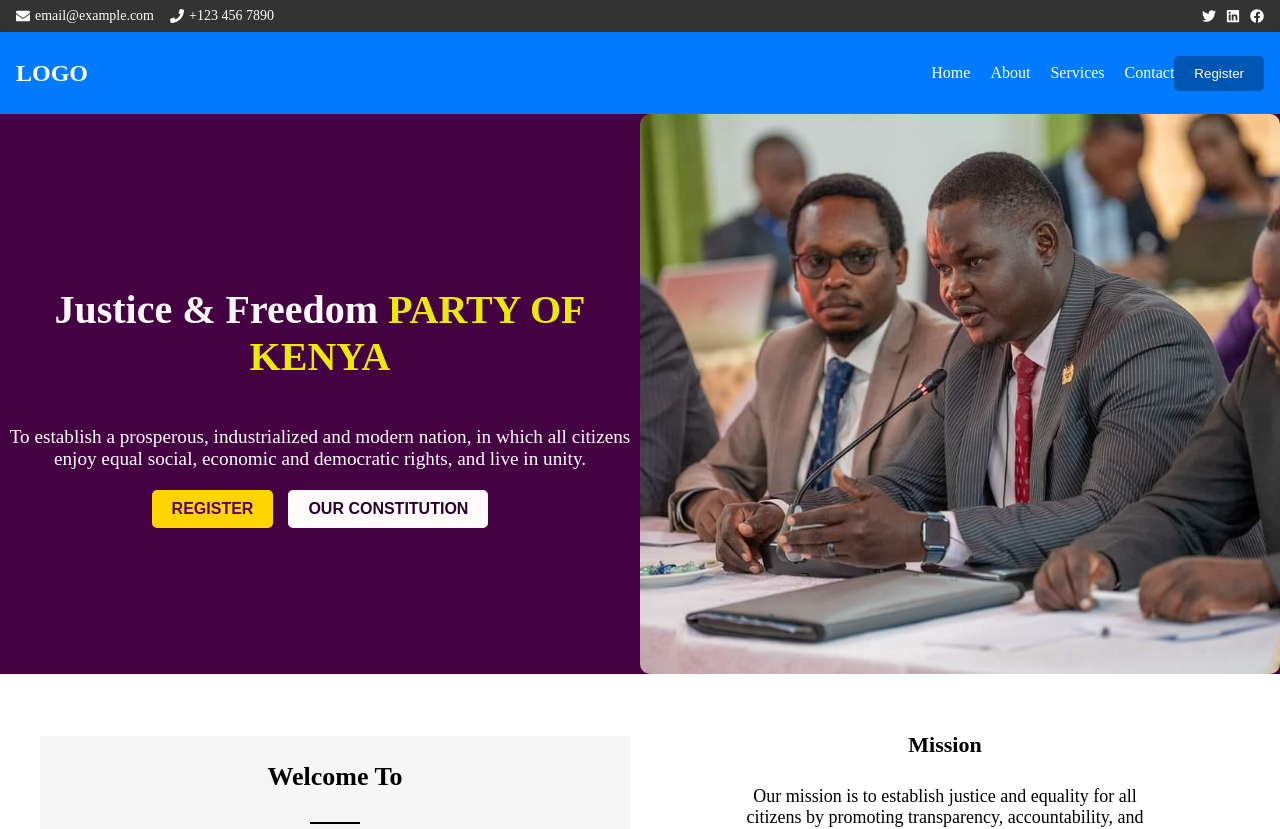
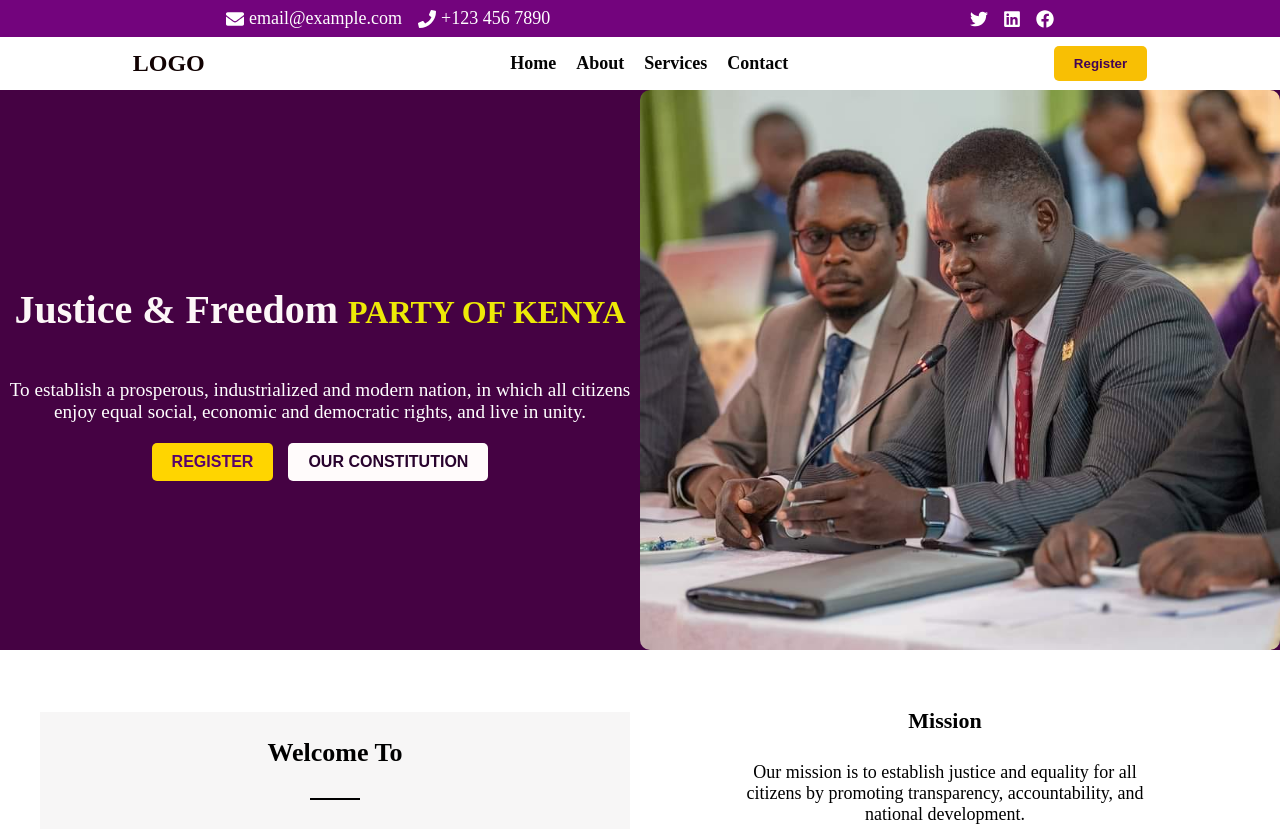
Before and after one commit to QueenterJuma/jfp-kenya, a React (Vite) app: page / in a window 1280 px wide. Shown: the top 829 px of the page. Built offline with nearby package versions, Linux system fonts and the light colour scheme; a web font is replaced by a local one.

Commit message:
modify nav

```diff
--- a/src/App.css
+++ b/src/App.css
@@ -52,12 +52,12 @@ body {
   object-fit: cover;
 }
 
-.logo {
+/* .logo {
   width: 100%;
   height: 100%;
-}
+} */
 
-.menu {
+/* .menu {
   padding: 0 2.5em;
 }
 
@@ -65,13 +65,13 @@ body {
   display: none;
   position: relative;
   z-index: 1;
-}
+} */
 
-#desktop-menu {
+/* #desktop-menu {
   display: flex;
   width: 100%;
   justify-content: center;
-}
+} */
 
 .bars {
   color: var(--yellow);
--- a/src/App.jsx
+++ b/src/App.jsx
@@ -11,7 +11,7 @@ import Homepage from './components/Homepage'
 function App() {
 
   return (
-    <div>
+    <div >
       <BrowserRouter>
   <Homepage />
         <Routes>
--- a/src/components/Homepage.jsx
+++ b/src/components/Homepage.jsx
@@ -8,7 +8,7 @@ function Homepage() {
   return (
     <div>
       {/* Top Navbar */}
-      <div className="top-navbar">
+      <div className=" top-navbar">
         <div className="contact-info">
           <span className="contact-item"><FaEnvelope /> email@example.com</span>
           <span className="contact-item"><FaPhone /> +123 456 7890</span>
@@ -23,8 +23,9 @@ function Homepage() {
       {/* Bottom Navbar */}
       <nav className="navbar">
         {/* Logo */}
+
         <div className="logo">LOGO</div>
-
+         <div>
         {/* Menu Items - Visible on Medium & Large Screens */}
         <ul className="nav-links">
           <li className="nav-item">Home</li>
@@ -32,9 +33,12 @@ function Homepage() {
           <li className="nav-item">Services</li>
           <li className="nav-item">Contact</li>
         </ul>
+        </div>
 
         {/* Register Button - Visible on Medium & Large Screens */}
+        <div>
         <button className="register-btn">Register</button>
+        </div>
 
         {/* Hamburger Menu - Only Visible on Small Screens */}
         <div className="hamburger-menu" onClick={() => setMenuOpen(!menuOpen)}>
--- a/src/index.css
+++ b/src/index.css
@@ -27,6 +27,7 @@
 
   .highlight {
     color: rgb(237, 233, 7);
+    font-size: 2.0rem;
   }
 
   .banner-text {
@@ -152,13 +153,14 @@
   }
   /* Top Navbar */
 .top-navbar {
-    background-color: #333;
+    background-color: #73047d;
+
     color: white;
     display: flex;
-    justify-content: space-between;
+    justify-content: space-around;
     align-items: center;
     padding: 8px 16px;
-    font-size: 14px;
+    font-size: 18px;
   }
 
   .contact-info {
@@ -174,64 +176,74 @@
 
   .social-icons {
     display: flex;
-    gap: 10px;
+    gap: 15px;
   }
 
   .social-icon {
     cursor: pointer;
     transition: color 0.3s;
+    gap: 20px;
   }
 
   .social-icon:hover {
-    color: lightblue;
+    color: rgb(228, 230, 173);
   }
 
   /* Bottom Navbar */
   .navbar {
-    background-color: #007bff;
+    background-color: #ffff;
     display: flex;
-    justify-content: space-between;
+    justify-content: space-around;
     align-items: center;
-    padding: 16px;
+    /* padding: 16px; */
     box-shadow: 0px 2px 5px rgba(0, 0, 0, 0.1);
+    color: black;
   }
 
   .logo {
     font-size: 24px;
     font-weight: bold;
-    color: white;
+    color: rgb(17, 2, 2);
   }
+
+
 
   /* Navigation Links */
   .nav-links {
     display: flex;
     list-style: none;
     gap: 20px;
+    color: black;
   }
 
   .nav-item {
     cursor: pointer;
-    color: white;
+    color: rgb(4, 4, 4);
     transition: color 0.3s;
+    font-weight: 600;
+    font-size: 18px;
   }
 
   .nav-item:hover {
-    color: #0056b3;
+    color: #4b045a;
   }
 
   /* Register Button */
   .register-btn {
-    background-color: #0056b3;
-    color: white;
+    background-color: #f8bf04;
+    color: rgb(67, 4, 85);
     padding: 10px 20px;
     border: none;
     border-radius: 5px;
     cursor: pointer;
+    font-weight: 600;
     transition: background-color 0.3s;
   }
 
   .register-btn:hover {
-    background-color: #003d82;
+    border: 2px solid black;
+    background-color: inherit;
+    color: #3c024f;
   }
 
   /* Hamburger Menu (for mobile) */
@@ -425,7 +437,7 @@
 .footer {
     display: flex;
     flex-direction: column;
-    background: #333;
+    background-color: #450243;
     color: white;
     padding: 20px 20px;
     text-align: center;
```
